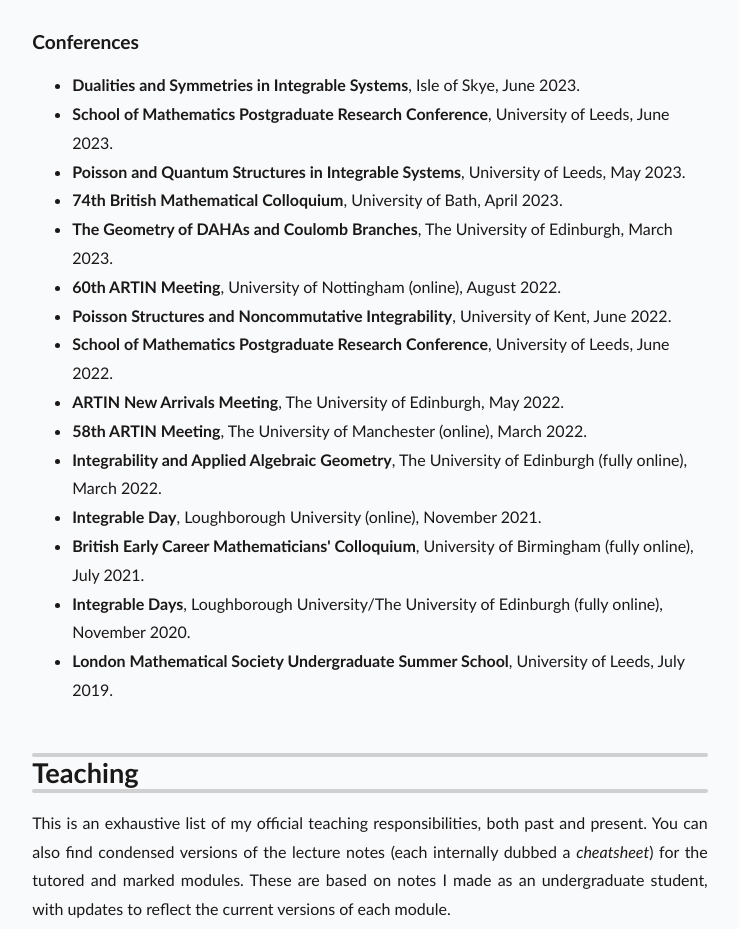
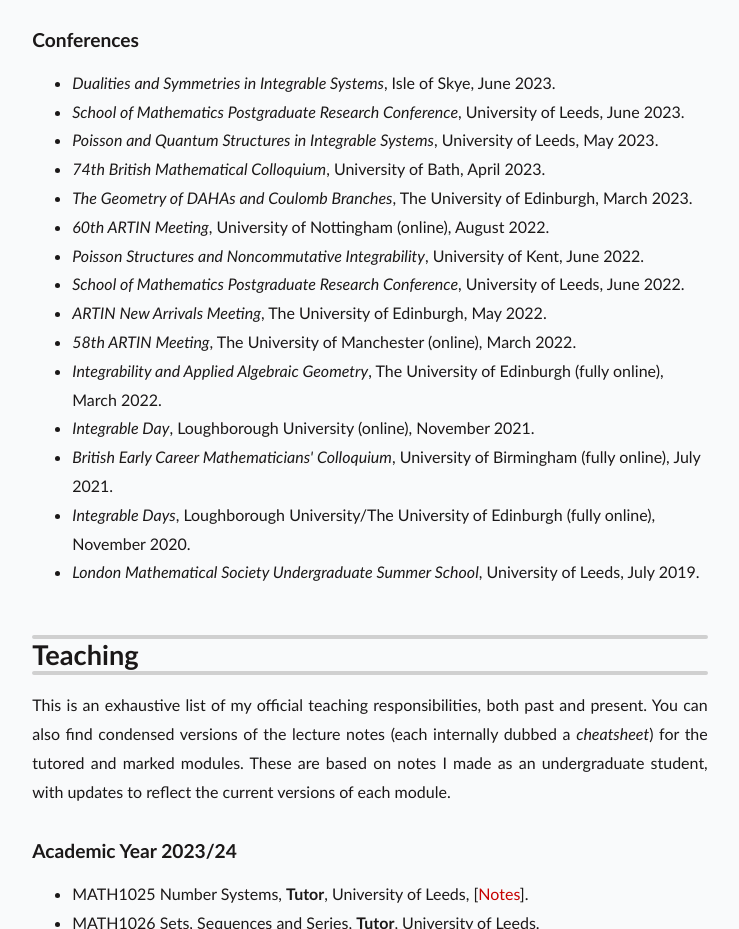
Before and after one commit to BradJackRyan/bradjackryan.github.io, a plain HTML site: page index.html in a window 1280 px wide. Shown: the part 1871-2800 px from the top of the page, without its empty margins (270-1009 px from the left). Drawn offline with nearby package versions, Linux system fonts and the light colour scheme; a web font is replaced by a local one.

Commit message:
Update index.html
Change link to the footnote.
Change conference names from bold to italics in "Conferences" section.
Change footnote text to omit the asterisk

```diff
--- a/index.html
+++ b/index.html
@@ -12,7 +12,7 @@
 
 <body>
 <h1> Bradley Ryan</h1>
-<p class="author">Postgraduate Student<sup><a href="#Footnote1" id="Reference1">*</a></sup></p>
+<p class="author"><a href="#Footnote">Postgraduate Student</a></p>
 
 <div class="about">
 <h5>About</h5>
@@ -78,21 +78,21 @@
 <!----- Conferences ----->
 <h4 id="Conferences">Conferences</h4>
 <ul>
-	<li><b>Dualities and Symmetries in Integrable Systems</b>, Isle of Skye, June 2023.</li>
-	<li><b>School of Mathematics Postgraduate Research Conference</b>, University of Leeds, June 2023.</li>
-	<li><b>Poisson and Quantum Structures in Integrable Systems</b>, University of Leeds, May 2023.</li>
-	<li><b>74th British Mathematical Colloquium</b>, University of Bath, April 2023.</li>
-	<li><b>The Geometry of DAHAs and Coulomb Branches</b>, The University of Edinburgh, March 2023.</li>
-	<li><b>60th ARTIN Meeting</b>, University of Nottingham (online), August 2022.</li>
-	<li><b>Poisson Structures and Noncommutative Integrability</b>, University of Kent, June 2022.</li>
-	<li><b>School of Mathematics Postgraduate Research Conference</b>, University of Leeds, June 2022.</li>
-	<li><b>ARTIN New Arrivals Meeting</b>, The University of Edinburgh, May 2022.</li>
-	<li><b>58th ARTIN Meeting</b>, The University of Manchester (online), March 2022.</li>
-	<li><b>Integrability and Applied Algebraic Geometry</b>, The University of Edinburgh (fully online), March 2022.</li>
-	<li><b>Integrable Day</b>, Loughborough University (online), November 2021.</li>
-	<li><b>British Early Career Mathematicians' Colloquium</b>, University of Birmingham (fully online), July 2021.</li>
-	<li><b>Integrable Days</b>, Loughborough University/The University of Edinburgh (fully online), November 2020.</li>
-	<li><b>London Mathematical Society Undergraduate Summer School</b>, University of Leeds, July 2019.</li>
+	<li><i>Dualities and Symmetries in Integrable Systems</i>, Isle of Skye, June 2023.</li>
+	<li><i>School of Mathematics Postgraduate Research Conference</i>, University of Leeds, June 2023.</li>
+	<li><i>Poisson and Quantum Structures in Integrable Systems</i>, University of Leeds, May 2023.</li>
+	<li><i>74th British Mathematical Colloquium</i>, University of Bath, April 2023.</li>
+	<li><i>The Geometry of DAHAs and Coulomb Branches</i>, The University of Edinburgh, March 2023.</li>
+	<li><i>60th ARTIN Meeting</i>, University of Nottingham (online), August 2022.</li>
+	<li><i>Poisson Structures and Noncommutative Integrability</i>, University of Kent, June 2022.</li>
+	<li><i>School of Mathematics Postgraduate Research Conference</i>, University of Leeds, June 2022.</li>
+	<li><i>ARTIN New Arrivals Meeting</i>, The University of Edinburgh, May 2022.</li>
+	<li><i>58th ARTIN Meeting</i>, The University of Manchester (online), March 2022.</li>
+	<li><i>Integrability and Applied Algebraic Geometry</i>, The University of Edinburgh (fully online), March 2022.</li>
+	<li><i>Integrable Day</i>, Loughborough University (online), November 2021.</li>
+	<li><i>British Early Career Mathematicians' Colloquium</i>, University of Birmingham (fully online), July 2021.</li>
+	<li><i>Integrable Days</i>, Loughborough University/The University of Edinburgh (fully online), November 2020.</li>
+	<li><i>London Mathematical Society Undergraduate Summer School</i>, University of Leeds, July 2019.</li>
 </ul>
 
 
@@ -108,7 +108,7 @@
 <ul>
 	<li>MATH1025 Number Systems, <b>Tutor</b>, University of Leeds, [<a href="./Files/MATH1025-(2023-2024).pdf" target="_blank">Notes</a>].</li>
 	<li>MATH1026 Sets, Sequences and Series, <b>Tutor</b>, University of Leeds.</li>
-	<li>MATH1225 Introduction to Geometry, <b>Tutor</b>, University of Leeds, [<a href="./Files/MATH1225-(2023-2024).pdf" target="_blank">Notes</a>].</li>
+	<li>MATH1225 Introduction to Geometry, <b>Tutor</b> and <b>Exam Marker</b>, University of Leeds, [<a href="./Files/MATH1225-(2023-2024).pdf" target="_blank">Notes</a>].</li>
 	<li>MATH2017 Real Analysis, <b>Module Marker</b>, University of Leeds, [<a href="./Files/MATH2017-(2023-2024).pdf" target="_blank">Notes</a>].</li>
 	<li>MATH2022 Groups and Vector Spaces, <b>Exam Marker</b>, University of Leeds.</li>
 	<li>MATH2027 Rings and Polynomials, <b>Module Marker</b>, University of Leeds.</li>
@@ -174,10 +174,10 @@
 
 <!------------ Footnotes ------------>
 <div class="footnotes">
-<p id="Footnote1">
-*My univeristy profile can be found
+<p id="Footnote">
+My univeristy profile can be found
 <a href="https://eps.leeds.ac.uk/maths/pgr/8679/brad-ryan" target="_blank">here</a> and my resume is linked <a href="./Files/Resume.pdf" target="_blank">here</a>.
-<a href="#Reference1">&#8617</a>
+<a href="#top">&#8617</a>
 </p>
 </div>
 </body>
```
